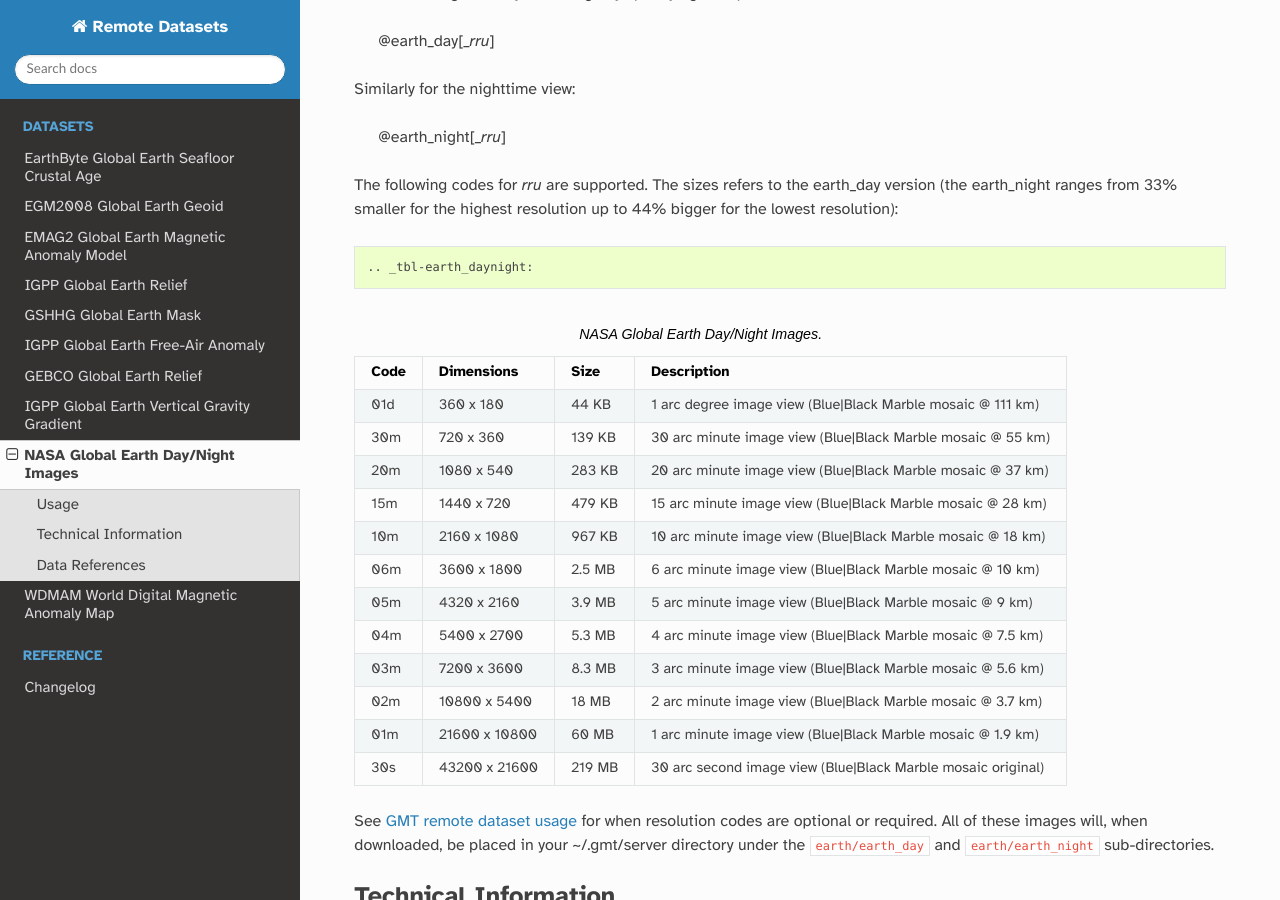
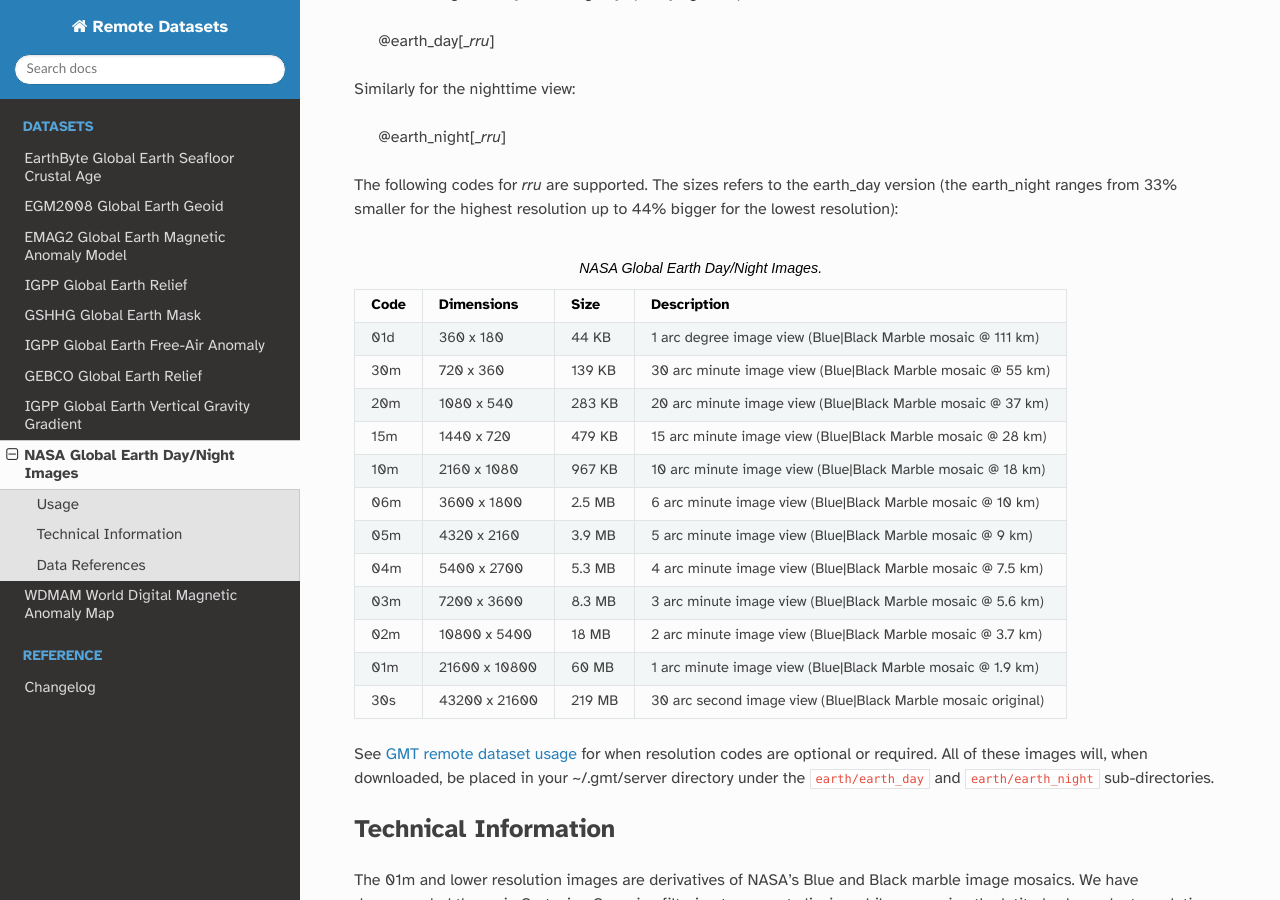
Before and after one commit to GenericMappingTools/remote-datasets, a Sphinx documentation site: the page built from docs/earth-daynight.rst, in a window 1280 px wide and 900 px high, scrolled down 706 px. Built offline with Sphinx 7.4.7 and the Read the Docs theme 2.0.0, drawn with Linux system fonts in a browser that asks for light colours.

Commit message:
Fix the formatting of earth daynight documentation

```diff
--- a/docs/earth-daynight.rst
+++ b/docs/earth-daynight.rst
@@ -30,7 +30,7 @@ Similarly for the nighttime view:
 
 The following codes for *rr*\ *u* are supported. The sizes refers to the earth_day version
 (the earth_night ranges from 33% smaller for the highest resolution up to 44% bigger for
-the lowest resolution)::
+the lowest resolution):
 
 .. _tbl-earth_daynight:
 
```
